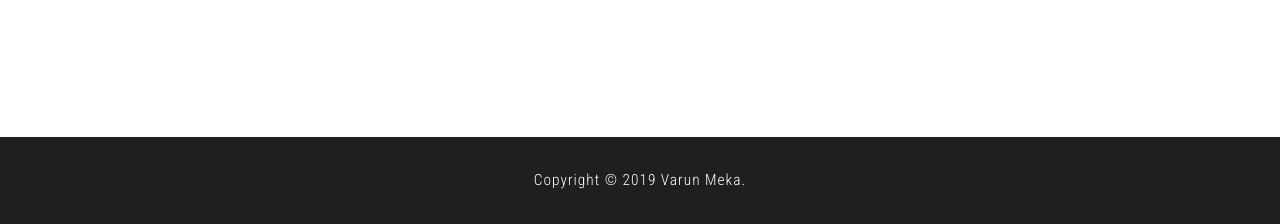
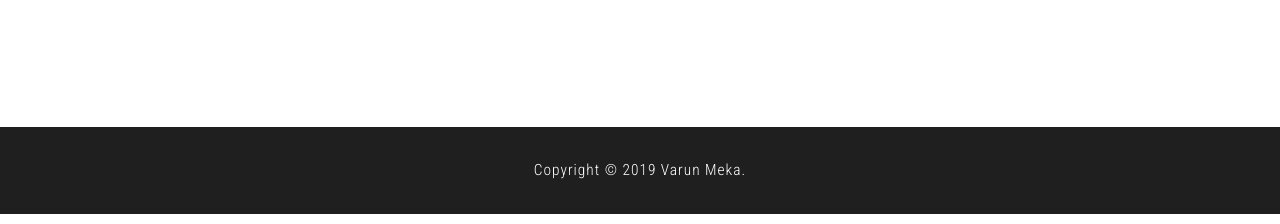
Before and after one commit to varunmeka/varun-me, a plain HTML site: page index.html in a window 1280 px wide. Shown: the part 586-810 px from the top of the page. Drawn offline with Linux system fonts and the light colour scheme; a web font is replaced by a local one.

Commit message:
Update style.css

```diff
--- a/css/style.css
+++ b/css/style.css
@@ -98,7 +98,7 @@ ul.nav.navbar li a.w3ls-icon:hover {
 	background:url(../images/cv.jpg)no-repeat;
     background-position:0px 0px;
 	text-align: left;
-	min-height: 100%;
+	min-height: 90vh;
 	background-size:cover;
 }
 .banner-text {
@@ -501,6 +501,9 @@ p {
     padding: 2em 0;
     text-align: center;
     background: #1F1F1F;
+    position: fixed;
+    width: 100%;
+    bottom: 0;
 }
 .footer p {
     color: #fff;
```
